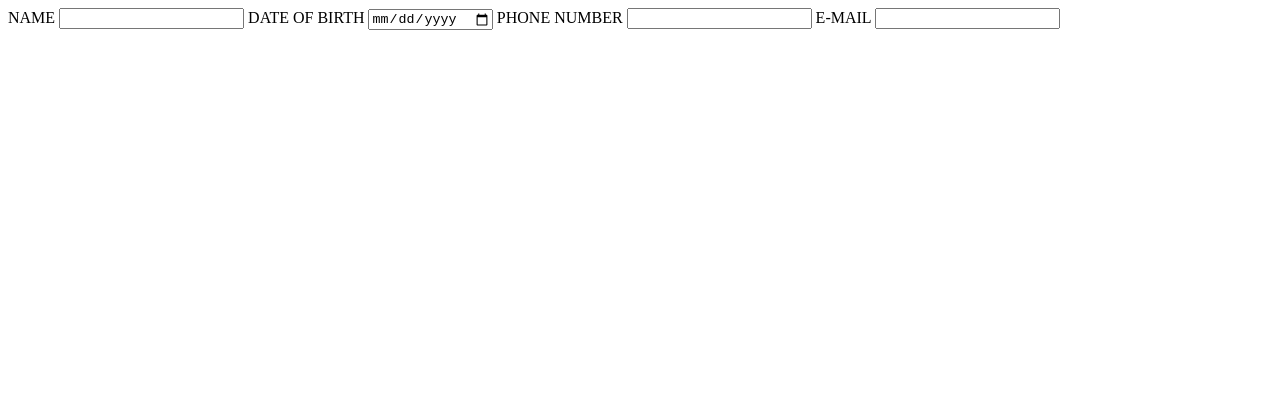
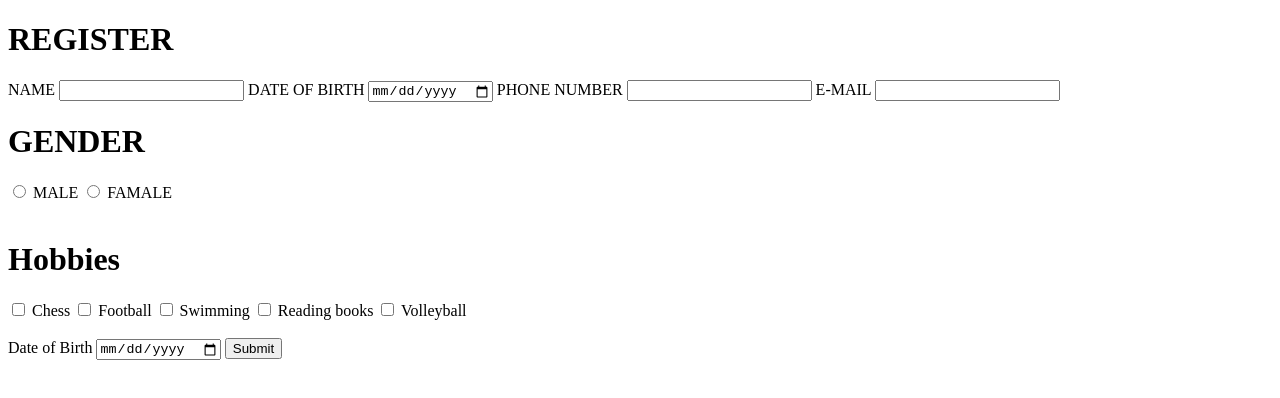
Before and after one commit to degzer12/index, a plain HTML site: page index.html in a window 1280 px wide. Drawn offline with Linux system fonts and the light colour scheme.

Commit message:
Update index.html

```diff
--- a/index.html
+++ b/index.html
@@ -1,11 +1,34 @@
 <!DOCTYPE html>
 <html>
 <body>
+<h1>REGISTER</h1>
 <form>
 NAME <input type = "text">
 DATE OF BIRTH <input type = "date">
 PHONE NUMBER <input type = "number">
 E-MAIL <input type = "email">
+  </br>
+<h1>GENDER</h1>
+<input type="radio">
+<label>MALE</label>
+<input type="radio">
+<label>FAMALE</label>
+</br></br>
+<h1>Hobbies</h1>
+<input type="Checkbox"/>
+<label>Chess</label>
+<input type="Checkbox"/>
+<label>Football</label>
+<input type="Checkbox"/>
+<label>Swimming</label>
+<input type="Checkbox"/>
+<label>Reading books</label>
+<input type="Checkbox"/>
+<label>Volleyball</label>
+</br></br>
+Date of Birth
+<input type ="date"/>
+<input type ="submit"/>
 </form>
 </body>
 </html>
```
